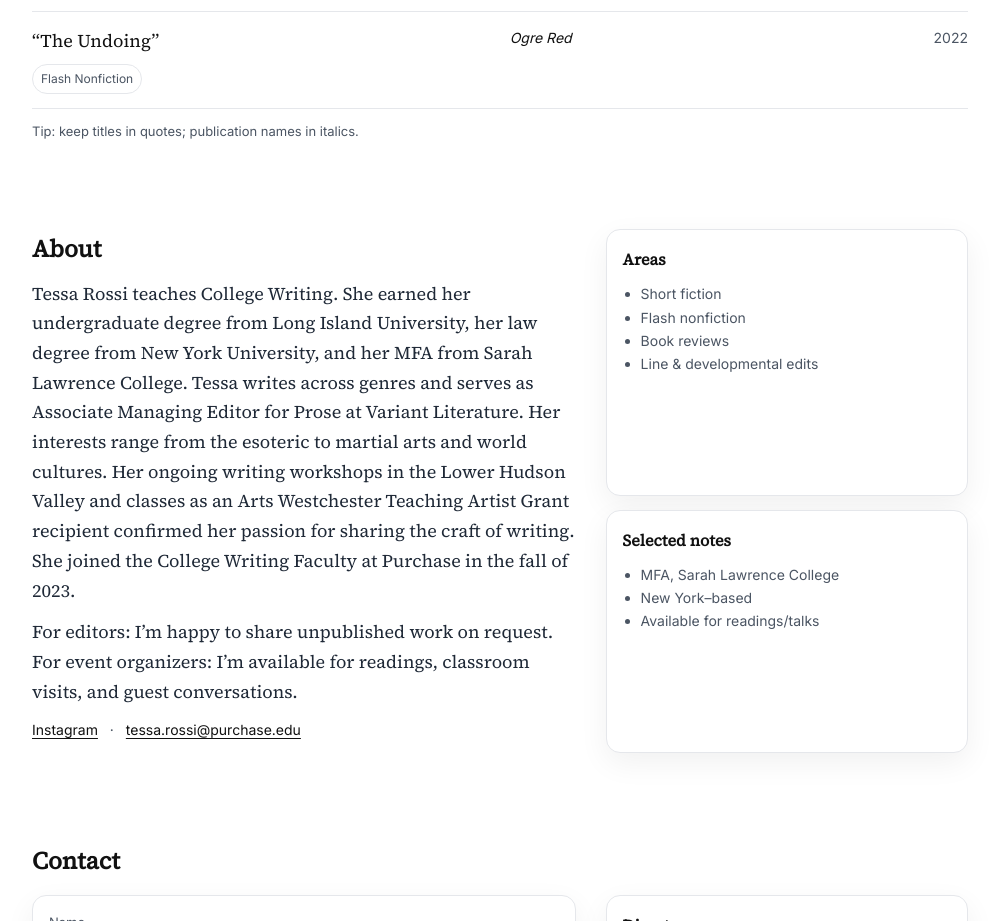
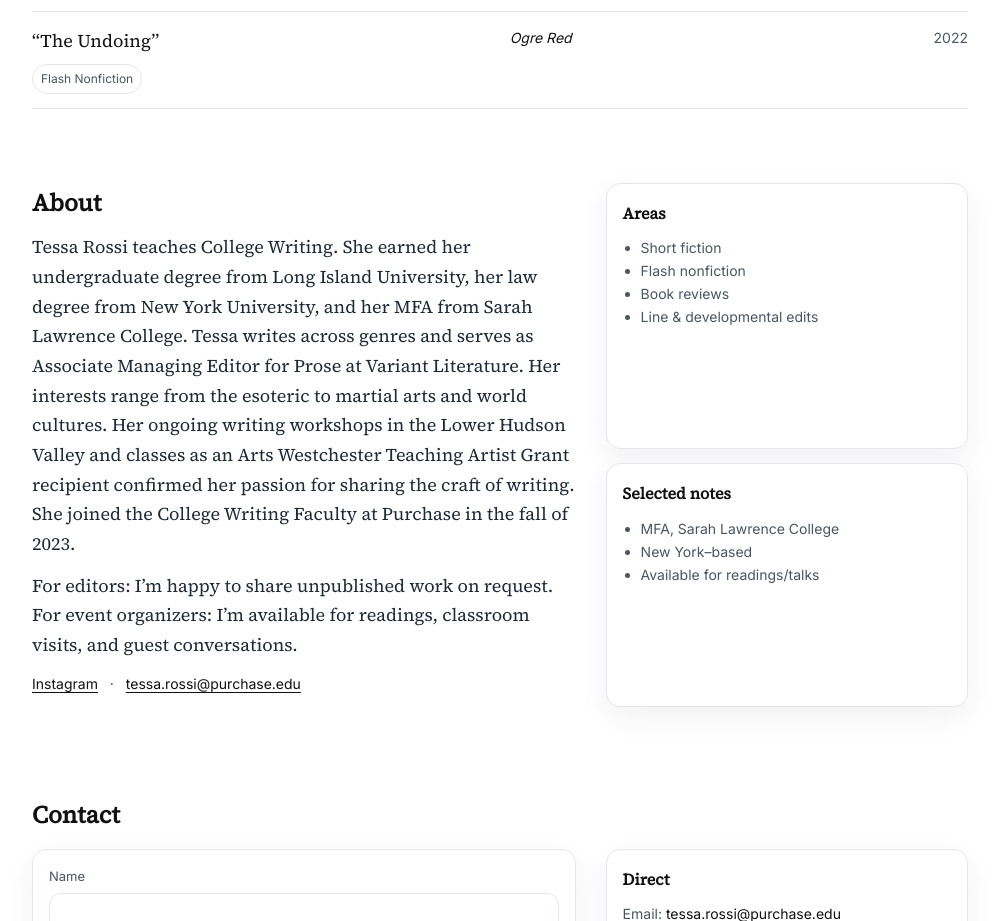
Before and after one commit to KeRossi12/trossiwebsite, a plain HTML site: page index.html in a window 1280 px wide. Shown: the part 1067-1988 px from the top of the page, without its empty margins (140-1139 px from the left). Drawn offline with Linux system fonts and the light colour scheme.

Commit message:
Another one

```diff
--- a/index.html
+++ b/index.html
@@ -122,10 +122,6 @@ Tessa Rossi writes, edits, and professes. She received her MFA in ’22 from SLC
         <ol class="work-list" id="workList" aria-live="polite">
           <!-- JS injects rows -->
         </ol>
-
-        <p class="fineprint">
-          Tip: keep titles in quotes; publication names in italics.
-        </p>
       </div>
     </section>
 
```
